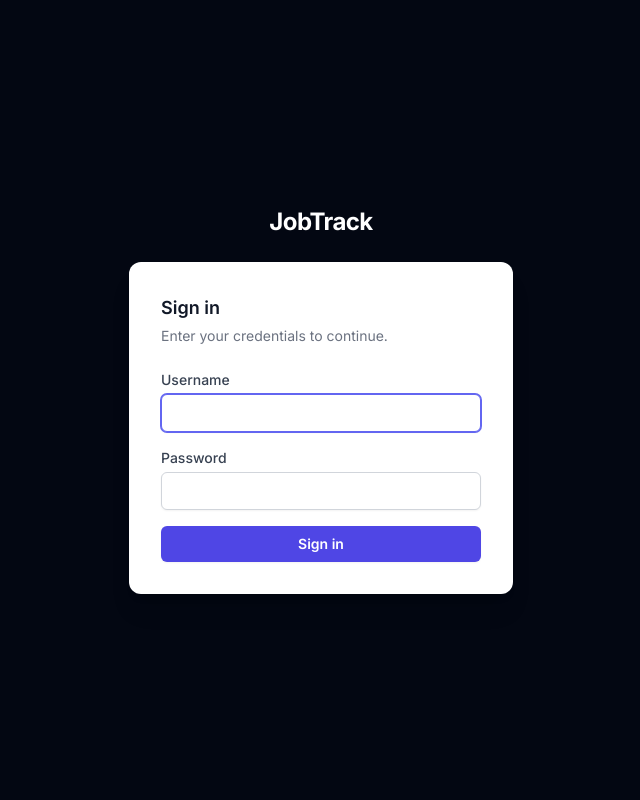
After one commit to joshuaburaimoh17/job-tracker, a Django app: page /login/ in a window 1280 px wide. The commit adds this page. Shown: the whole page, without its empty margins (319-959 px from the left). Run offline with Django 5.2, Linux system fonts and the light colour scheme; some libraries are stand-ins or nearby versions.

Commit message:
Add single-user login gate with Django auth
Gate the entire site behind login so personal CV data and the
credit-spending CV tailoring feature are no longer public.

- Enable LoginRequiredMiddleware: every view requires login by default
- Add login/logout routes using Django's built-in auth views
- Add a login page matching the dark-gray/indigo design system
- Add a logout button + username to the sidebar
- Set LOGIN_URL / LOGIN_REDIRECT_URL / LOGOUT_REDIRECT_URL

Co-Authored-By: Claude Fable 5 <noreply@anthropic.com>

```diff
--- a/config/settings.py
+++ b/config/settings.py
@@ -34,6 +34,7 @@ MIDDLEWARE = [
     'django.middleware.common.CommonMiddleware',
     'django.middleware.csrf.CsrfViewMiddleware',
     'django.contrib.auth.middleware.AuthenticationMiddleware',
+    'django.contrib.auth.middleware.LoginRequiredMiddleware',
     'django.contrib.messages.middleware.MessageMiddleware',
     'django.middleware.clickjacking.XFrameOptionsMiddleware',
 ]
@@ -124,6 +125,11 @@ LOGGING = {
     },
 }
 
+# Authentication — single-user login gate (see config/urls.py)
+LOGIN_URL = 'login'
+LOGIN_REDIRECT_URL = 'tracker:dashboard'
+LOGOUT_REDIRECT_URL = 'login'
+
 # App-specific settings
 ANTHROPIC_API_KEY = os.environ.get('ANTHROPIC_API_KEY', '')
 
--- a/config/urls.py
+++ b/config/urls.py
@@ -15,9 +15,16 @@ Including another URLconf
     2. Add a URL to urlpatterns:  path('blog/', include('blog.urls'))
 """
 from django.contrib import admin
+from django.contrib.auth import views as auth_views
 from django.urls import include, path
 
 urlpatterns = [
     path('admin/', admin.site.urls),
+    path(
+        'login/',
+        auth_views.LoginView.as_view(redirect_authenticated_user=True),
+        name='login',
+    ),
+    path('logout/', auth_views.LogoutView.as_view(), name='logout'),
     path('', include('tracker.urls', namespace='tracker')),
 ]
--- /dev/null
+++ b/tracker/templates/registration/login.html
@@ -0,0 +1,58 @@
+<!DOCTYPE html>
+<html lang="en">
+<head>
+    <meta charset="UTF-8">
+    <meta name="viewport" content="width=device-width, initial-scale=1.0">
+    <title>Sign in · JobTrack</title>
+    <script src="https://cdn.tailwindcss.com"></script>
+    <link rel="preconnect" href="https://fonts.googleapis.com">
+    <link href="https://fonts.googleapis.com/css2?family=Inter:wght@400;500;600;700&display=swap" rel="stylesheet">
+    <style type="text/tailwindcss">
+        body { font-family: 'Inter', sans-serif; }
+        .login-field input {
+            @apply block w-full rounded-md border border-gray-300 px-3 py-2 text-sm text-gray-900 shadow-sm focus:border-indigo-500 focus:outline-none focus:ring-1 focus:ring-indigo-500;
+        }
+    </style>
+</head>
+<body class="bg-gray-950 min-h-screen flex items-center justify-center p-4">
+
+    <div class="w-full max-w-sm">
+        <div class="text-center mb-6">
+            <span class="text-white font-bold text-2xl tracking-tight">JobTrack</span>
+        </div>
+
+        <div class="bg-white rounded-xl shadow-xl p-8">
+            <h1 class="text-lg font-semibold text-gray-900 mb-1">Sign in</h1>
+            <p class="text-sm text-gray-500 mb-6">Enter your credentials to continue.</p>
+
+            {% if form.errors %}
+            <div class="mb-4 px-4 py-3 rounded-lg text-sm font-medium bg-red-50 border border-red-200 text-red-800">
+                Your username and password didn't match. Please try again.
+            </div>
+            {% endif %}
+
+            <form method="post" action="{% url 'login' %}" class="space-y-4">
+                {% csrf_token %}
+
+                <div class="login-field">
+                    <label for="{{ form.username.id_for_label }}" class="block text-sm font-medium text-gray-700 mb-1">Username</label>
+                    {{ form.username }}
+                </div>
+
+                <div class="login-field">
+                    <label for="{{ form.password.id_for_label }}" class="block text-sm font-medium text-gray-700 mb-1">Password</label>
+                    {{ form.password }}
+                </div>
+
+                <input type="hidden" name="next" value="{{ next }}">
+
+                <button type="submit"
+                        class="w-full flex items-center justify-center rounded-md bg-indigo-600 px-4 py-2 text-sm font-semibold text-white shadow-sm hover:bg-indigo-500 focus:outline-none focus:ring-2 focus:ring-indigo-500 focus:ring-offset-2 transition-colors">
+                    Sign in
+                </button>
+            </form>
+        </div>
+    </div>
+
+</body>
+</html>
```
Also changed, not shown: tracker/templates/tracker/base.html (+14 -0 lines).
